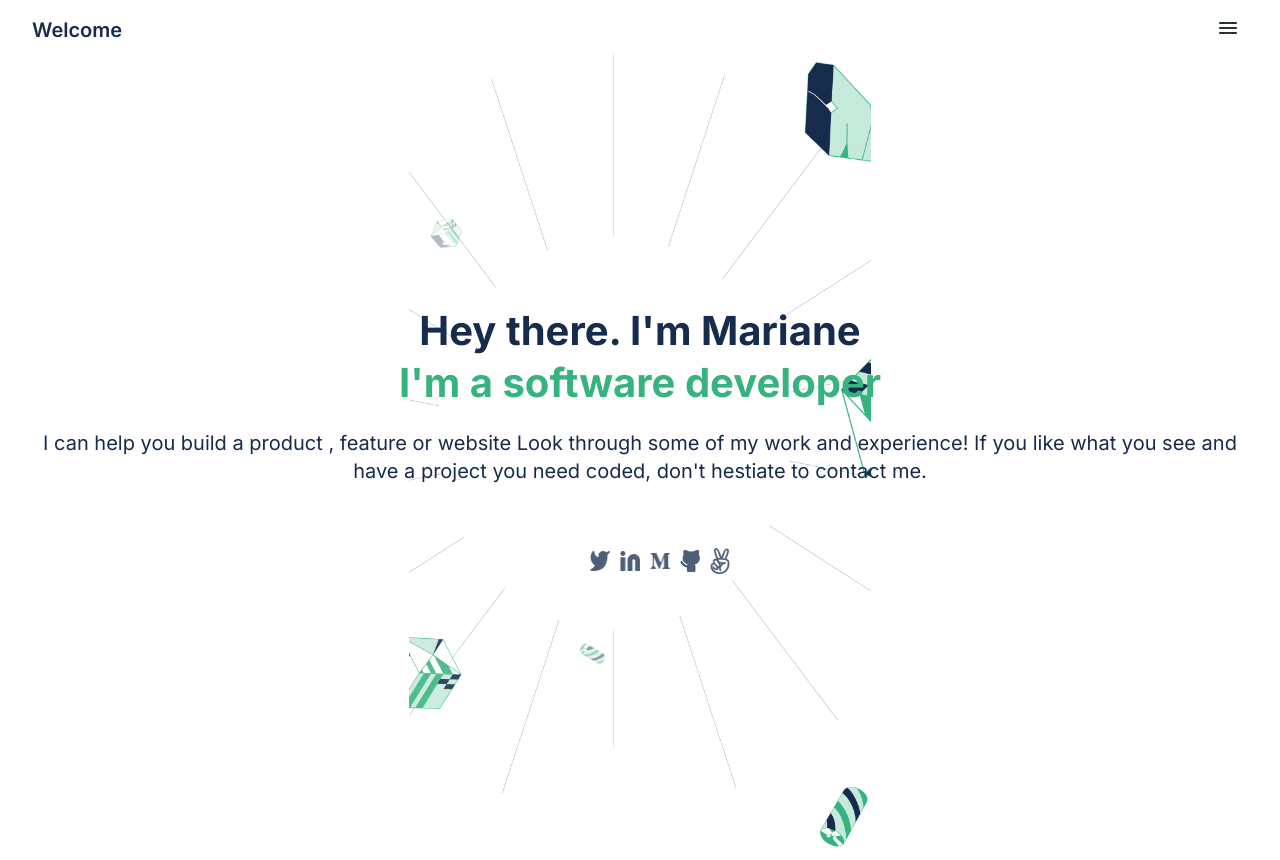
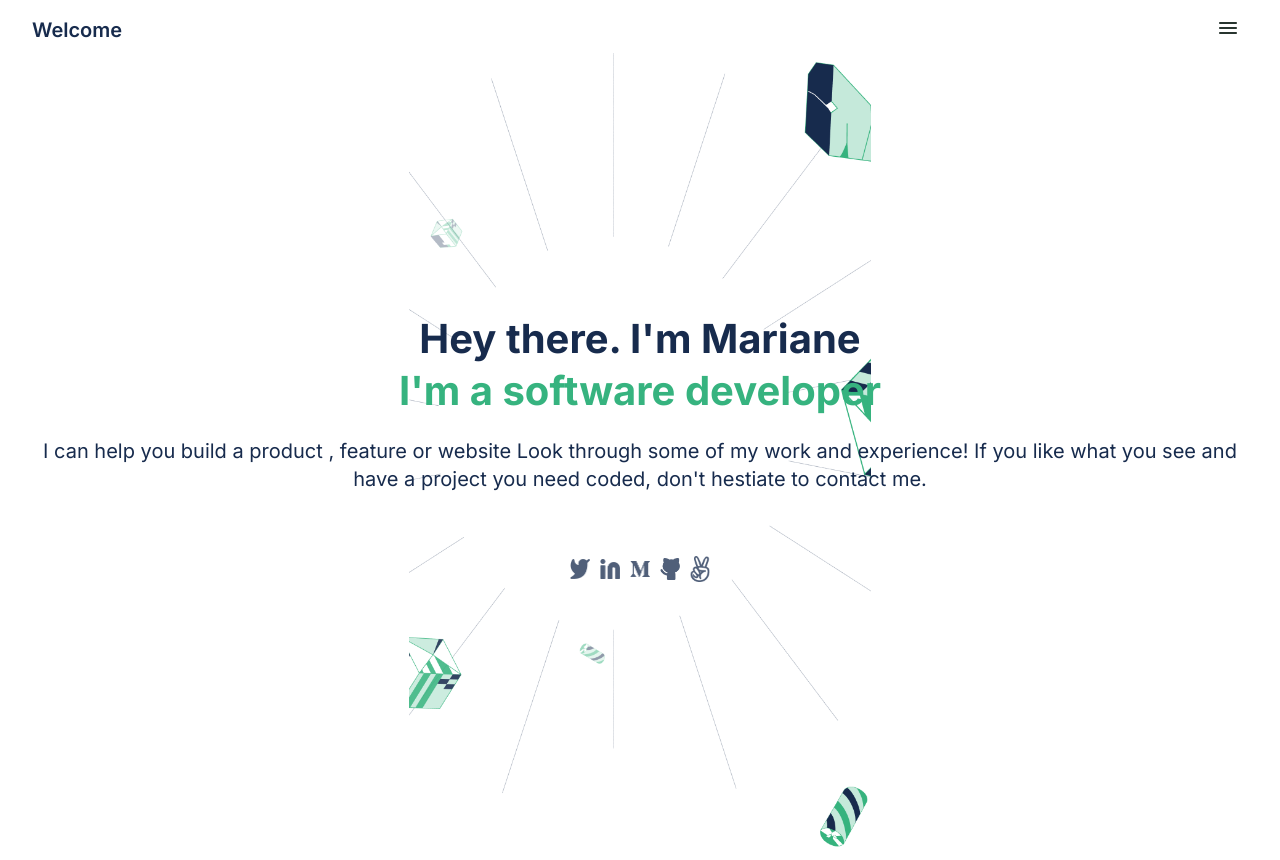
Before and after one commit to awaisanwar544/portfolio, a website: page app/index.html in a window 1280 px wide. Drawn offline with Linux system fonts and the light colour scheme.

Commit message:
Apply the required changes after review

```diff
--- a/app/index.html
+++ b/app/index.html
@@ -4,32 +4,32 @@
     <meta charset="UTF-8">
     <meta http-equiv="X-UA-Compatible" content="IE=edge">
     <meta name="viewport" content="width=device-width, initial-scale=1.0">
-    <link rel="stylesheet" href="styles/reset.css">
     <link rel="stylesheet" href="styles/main.css">
     <title>Portfolio</title>
 </head>
 <body>
     <header>
         <div class="center align-left" id="logo">
-            <span id="logo-text" class="primary-text-color">Welcome</span>
+            <a href="#" id="logo-text" class="primary-text-color">Welcome</a>
         </div>
         <nav class="center align-right">
             <img id="menu" src="assets/menu_button.png" alt="">
         </nav>
     </header>
     <div class="content">
-        <h2 class="center-text primary-text-color main-heading">Hey there. I&apos;m Mariane <br><span class="secondary-text-color">I&apos;m a software developer</span> </h2>
+        <h1 class="center-text primary-text-color main-heading">Hey there. I&apos;m Mariane <br><span class="secondary-text-color">I&apos;m a software developer</span> </h1>
 
         <p class="paragraph primary-text-color"> I can help you build a product , feature or website Look through some of my work and experience! If you like what you see and have a project you need coded, don&apos;t hestiate to contact me.</p>
 
         <ul class="social-icons">
-            <li><img src="./assets/social-icons/twitter.png" alt=""></li>
-            <li><img src="./assets/social-icons/Linkedin_icon.png" alt=""></li>
-            <li><img src="./assets/social-icons/medium.png" alt=""></li>
-            <li><img src="./assets/social-icons/github.png" alt=""></li>
-            <li><img src="./assets/social-icons/angellist.png" alt=""></li>
+            <li><a href="#"><img src="./assets/social-icons/twitter.png" alt=""></a></li>
+            <li><a href="#"><img src="./assets/social-icons/Linkedin_icon.png" alt=""></a></li>
+            <li><a href="#"><img src="./assets/social-icons/medium.png" alt=""></a></li>
+            <li><a href="#"><img src="./assets/social-icons/github.png" alt=""></a></li>
+            <li><a href="#"><img src="./assets/social-icons/angellist.png" alt=""></a></li>
         </ul>
 
     </div>
+
 </body>
 </html>
--- a/app/styles/main.css
+++ b/app/styles/main.css
@@ -2,6 +2,12 @@
 
 body {
   background: rgb(255, 255, 255);
+}
+
+ul {
+  list-style-type: none;
+  padding: 0;
+  margin: 0;
 }
 
 .primary-text-color {
@@ -52,6 +58,7 @@ header {
   font-size: 20px;
   align-items: center;
   height: 100%;
+  text-decoration: none;
 }
 
 #menu {
@@ -84,8 +91,9 @@ header {
 
 .social-icons {
   display: flex;
-  list-style-type: none;
+  justify-content: center;
   margin-top: 58px;
+  align-content: center;
   align-items: center;
 }
 
@@ -93,6 +101,6 @@ header {
   margin: 5px 5px 5px 5px;
 }
 
-.social-icons > li > img {
+.social-icons > li > a > img {
   width: 20px;
 }
```
